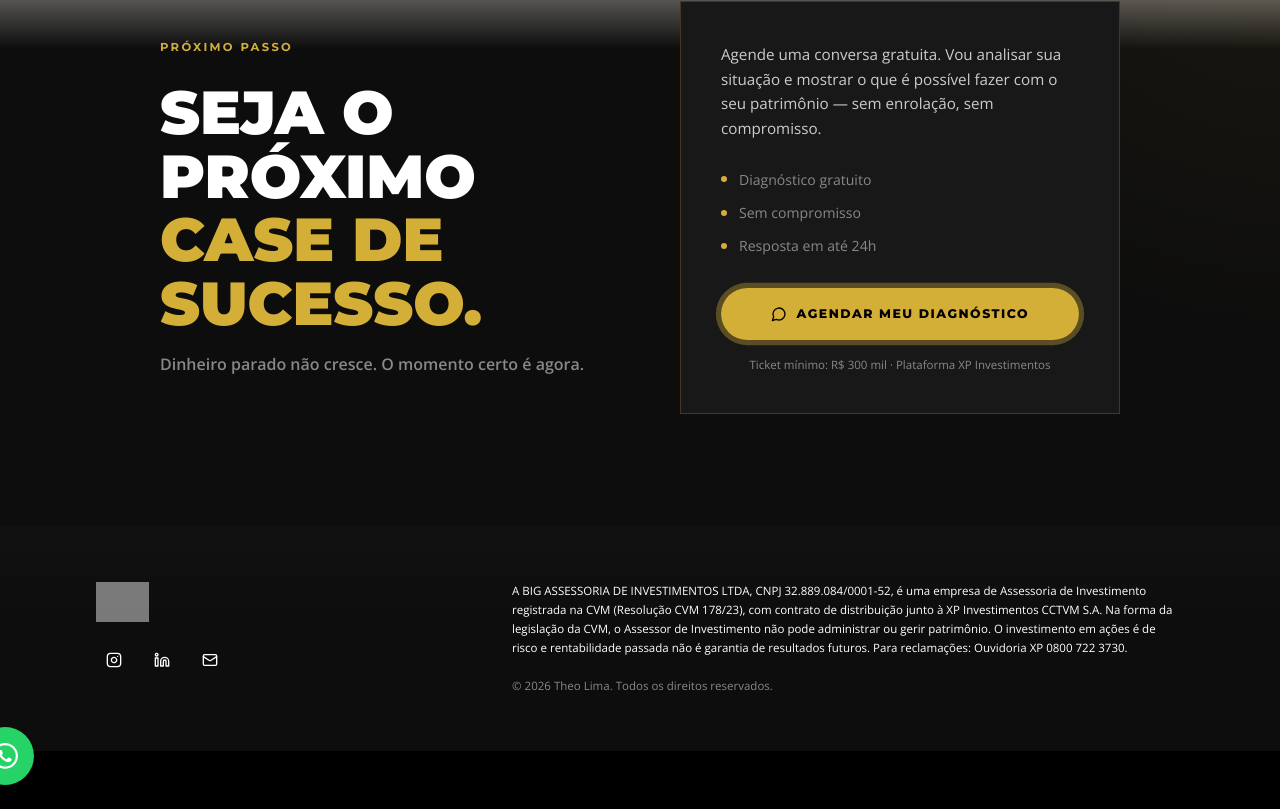
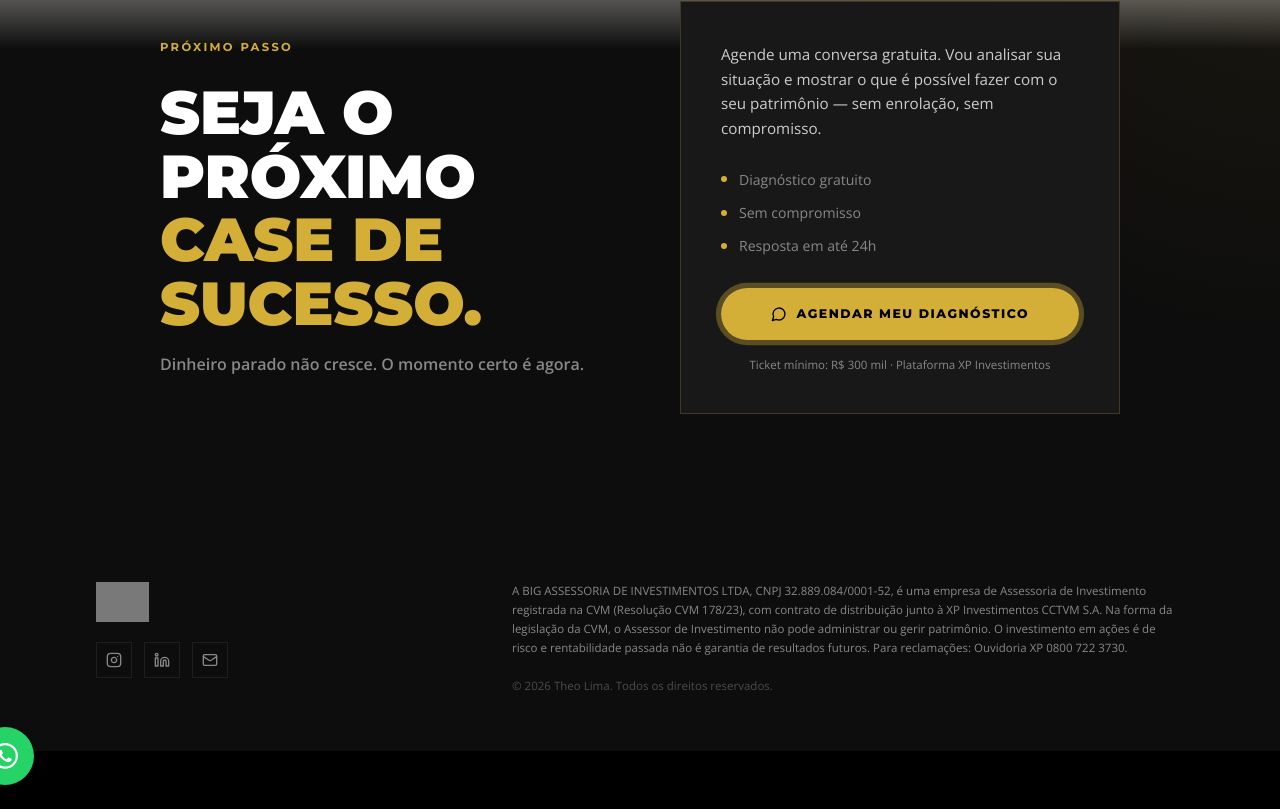
Before and after one commit to theolimaa/lp, a React (Vite) app: page / in a window 1280 px wide. Shown: the part 7516-8325 px from the top of the page. Built offline with nearby package versions, Linux system fonts and the light colour scheme; grey boxes are pictures that could not be loaded.

Commit message:
Update Footer.jsx

```diff
--- a/src/components/Footer.jsx
+++ b/src/components/Footer.jsx
@@ -2,54 +2,36 @@ import React from 'react';
 import { Instagram, Linkedin, Mail } from 'lucide-react';
 
 const Footer = () => (
-  <footer
-    className="py-14 px-6"
-    style={{ background: 'linear-gradient(to bottom, #111111 0%, #0D0D0D 100px)' }}
-  >
+  <footer className="py-14 px-6" style={{ backgroundColor: 'var(--bg-dark)' }}>
     <div className="container mx-auto max-w-6xl">
       <div className="flex flex-col lg:flex-row lg:items-start lg:justify-between gap-10">
-
-        {/* Brand + social */}
         <div className="flex-shrink-0">
-          <img
-            src="https://horizons-cdn.hostinger.com/c25d6b49-33f2-461d-8ced-feb874cc0e61/2736db8cd68e6856d85df3cb1fab2ef2.png"
-            alt="Big Invest"
-            className="h-10 w-auto mb-5"
-            style={{ opacity: 0.75 }}
-          />
+          <img src="https://horizons-cdn.hostinger.com/c25d6b49-33f2-461d-8ced-feb874cc0e61/2736db8cd68e6856d85df3cb1fab2ef2.png" alt="Big Invest" className="h-10 w-auto mb-5" style={{ opacity: 0.75 }} />
           <div className="flex gap-3">
             {[
               { href: 'https://www.instagram.com/theo.limaxp/', icon: Instagram, label: 'Instagram' },
               { href: 'https://www.linkedin.com/in/theo-lima-b32104214/', icon: Linkedin, label: 'LinkedIn' },
               { href: 'mailto:theo.lima@biginvest.com.br', icon: Mail, label: 'Email' },
             ].map(({ href, icon: Icon, label }) => (
-              <a
-                key={label}
-                href={href}
-                target={href.startsWith('http') ? '_blank' : undefined}
-                rel="noopener noreferrer"
-                aria-label={label}
+              <a key={label} href={href} target={href.startsWith('http') ? '_blank' : undefined} rel="noopener noreferrer" aria-label={label}
                 className="w-9 h-9 flex items-center justify-center transition-all duration-200"
-                style={{ border: '1px solid var(--border-sub)', color: 'var(--text-muted)' }}
+                style={{ border: '1px solid var(--border-dark)', color: 'var(--text-muted-dark)' }}
                 onMouseEnter={e => { e.currentTarget.style.borderColor = 'var(--gold)'; e.currentTarget.style.color = 'var(--gold)'; }}
-                onMouseLeave={e => { e.currentTarget.style.borderColor = 'var(--border-sub)'; e.currentTarget.style.color = 'var(--text-muted)'; }}
+                onMouseLeave={e => { e.currentTarget.style.borderColor = 'var(--border-dark)'; e.currentTarget.style.color = 'var(--text-muted-dark)'; }}
               >
                 <Icon className="w-4 h-4" />
               </a>
             ))}
           </div>
         </div>
-
-        {/* Legal */}
         <div className="max-w-2xl">
-          <p className="leading-relaxed" style={{ color: 'var(--text-muted)', fontSize: '0.72rem' }}>
+          <p className="leading-relaxed" style={{ color: 'var(--text-muted-dark)', fontSize: '0.72rem' }}>
             A BIG ASSESSORIA DE INVESTIMENTOS LTDA, CNPJ 32.889.084/0001-52, é uma empresa de Assessoria de Investimento registrada na CVM (Resolução CVM 178/23), com contrato de distribuição junto à XP Investimentos CCTVM S.A. Na forma da legislação da CVM, o Assessor de Investimento não pode administrar ou gerir patrimônio. O investimento em ações é de risco e rentabilidade passada não é garantia de resultados futuros. Para reclamações: Ouvidoria XP 0800 722 3730.
           </p>
-          <p className="mt-5" style={{ color: 'var(--text-muted)', fontSize: '0.72rem', opacity: 0.5 }}>
+          <p className="mt-5" style={{ color: 'var(--text-muted-dark)', fontSize: '0.72rem', opacity: 0.5 }}>
             © 2026 Theo Lima. Todos os direitos reservados.
           </p>
         </div>
-
       </div>
     </div>
   </footer>
```
